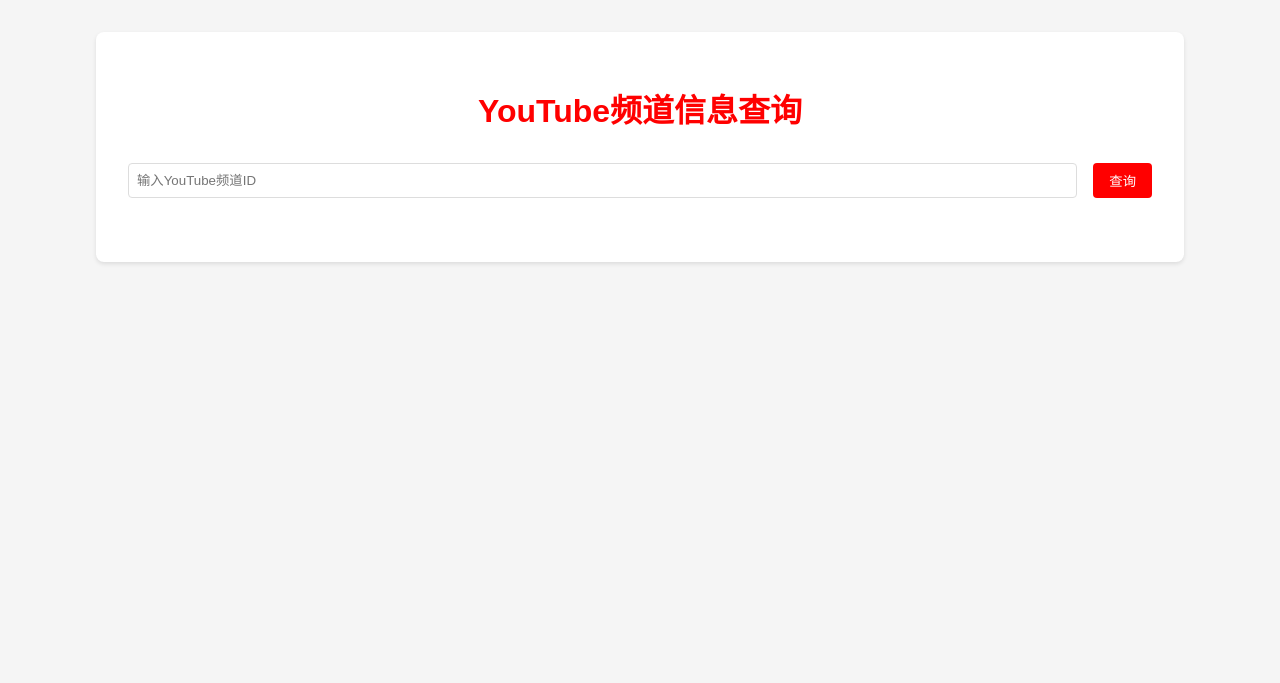
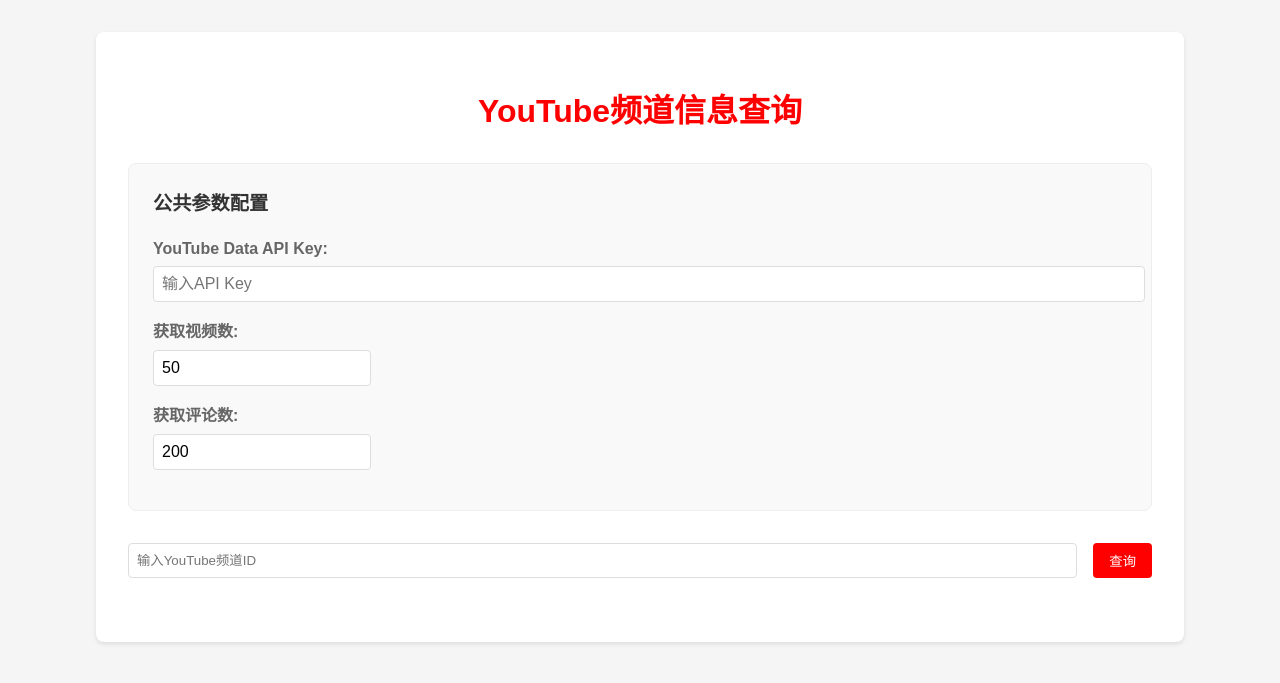
Before and after one commit to CHSFM/youtbue-influencer, a FastAPI app: page / in a window 1280 px wide. Shown: the top 683 px of the page. Run offline with FastAPI, Linux system fonts and the light colour scheme; some libraries are stand-ins or nearby versions.

Commit message:
增加公共参数配置项

```diff
--- a/main.py
+++ b/main.py
@@ -28,8 +28,15 @@
 async def read_root(request: Request):
     return templates.TemplateResponse("index.html", {"request": request})
 
-@app.get("/channel/{channel_id}")
-async def get_channel_info(channel_id: str):
+from pydantic import BaseModel
+
+class ChannelRequest(BaseModel):
+    apiKey: str
+    videoCount: int
+    commentCount: int
+
+@app.post("/channel/{channel_id}")
+async def get_channel_info(channel_id: str, request: ChannelRequest):
     # 获取频道信息
     channel_request = youtube.channels().list(
         part="snippet,statistics",
@@ -46,7 +53,7 @@
     search_request = youtube.search().list(
         part="snippet",
         channelId=channel_id,
-        maxResults=50,
+        maxResults=request.videoCount,
         order="date",
         type="video"
     )
@@ -88,14 +95,21 @@
         "video_list": videos
     }
 
-@app.get("/comments/{video_id}")
-async def get_video_comments(video_id: str):
+class CommentRequest(BaseModel):
+    apiKey: str
+    commentCount: int
+
+@app.post("/comments/{video_id}")
+async def get_video_comments(video_id: str, request: Request, comment_request: CommentRequest):
     comments = []
     next_page_token = None
 
-    # 最多获取200条评论
-    while len(comments) < 200:
-        request = youtube.commentThreads().list(
+    # 最多获取配置数量的评论
+    # 使用传入的API Key初始化YouTube服务
+    youtube_comments = build("youtube", "v3", developerKey=comment_request.apiKey)
+
+    while len(comments) < comment_request.commentCount:
+        request = youtube_comments.commentThreads().list(
             part="snippet",
             videoId=video_id,
             maxResults=100,
@@ -113,7 +127,7 @@
                 "likeCount": comment["likeCount"]
             })
 
-            if len(comments) >= 200:
+            if len(comments) >= comment_request.commentCount:
                 break
 
         next_page_token = response.get("nextPageToken")
--- a/static/css/style.css
+++ b/static/css/style.css
@@ -149,3 +149,48 @@
         font-weight: bold;
     }
 }
+
+/* 新增配置区域样式 */
+.config-section {
+    margin: 2rem 0;
+    padding: 1.5rem;
+    background: #f9f9f9;
+    border-radius: 8px;
+    border: 1px solid #eee;
+}
+
+.config-section h2 {
+    margin-top: 0;
+    margin-bottom: 1.5rem;
+    color: #333;
+    font-size: 1.2rem;
+}
+
+.config-item {
+    margin-bottom: 1rem;
+}
+
+.config-item label {
+    display: block;
+    margin-bottom: 0.5rem;
+    font-weight: bold;
+    color: #666;
+}
+
+.config-item input {
+    width: 100%;
+    padding: 0.5rem;
+    border: 1px solid #ddd;
+    border-radius: 4px;
+    font-size: 1rem;
+}
+
+.config-item input[type="number"] {
+    max-width: 200px;
+}
+
+@media (max-width: 600px) {
+    .config-item input[type="number"] {
+        max-width: 100%;
+    }
+}
--- a/static/js/script.js
+++ b/static/js/script.js
@@ -13,11 +13,29 @@
     form.addEventListener('submit', async function(e) {
         e.preventDefault();
 
+        // 获取配置值
+        const apiKey = document.getElementById('apiKey').value.trim();
+        const videoCount = parseInt(document.getElementById('videoCount').value);
+        const commentCount = parseInt(document.getElementById('commentCount').value);
+
         const channelId = document.getElementById('channelId').value.trim();
-        if (!channelId) return;
+        if (!channelId || !apiKey) {
+            alert('请填写频道ID和API Key');
+            return;
+        }
 
         try {
-            const response = await fetch(`/channel/${channelId}`);
+            const response = await fetch(`/channel/${channelId}`, {
+                method: 'POST',
+                headers: {
+                    'Content-Type': 'application/json',
+                },
+                body: JSON.stringify({
+                    apiKey,
+                    videoCount,
+                    commentCount
+                })
+            });
             const data = await response.json();
 
             if (data.error) {
@@ -101,7 +119,16 @@
             const videoTitle = e.target.closest('tr').querySelector('td').textContent;
 
             try {
-                const response = await fetch(`/comments/${videoId}`);
+                const response = await fetch(`/comments/${videoId}`, {
+                    method: 'POST',
+                    headers: {
+                        'Content-Type': 'application/json',
+                    },
+                    body: JSON.stringify({
+                        apiKey: document.getElementById('apiKey').value.trim(),
+                        commentCount: parseInt(document.getElementById('commentCount').value)
+                    })
+                });
                 const comments = await response.json();
 
                 if (comments.error) {
--- a/templates/index.html
+++ b/templates/index.html
@@ -9,6 +9,23 @@
 <body>
     <div class="container">
         <h1>YouTube频道信息查询</h1>
+
+        <div class="config-section">
+            <h2>公共参数配置</h2>
+            <div class="config-item">
+                <label for="apiKey">YouTube Data API Key:</label>
+                <input type="text" id="apiKey" placeholder="输入API Key" required>
+            </div>
+            <div class="config-item">
+                <label for="videoCount">获取视频数:</label>
+                <input type="number" id="videoCount" value="50" min="1" max="50">
+            </div>
+            <div class="config-item">
+                <label for="commentCount">获取评论数:</label>
+                <input type="number" id="commentCount" value="200" min="1" max="200">
+            </div>
+        </div>
+
         <form id="channelForm">
             <input type="text" id="channelId" placeholder="输入YouTube频道ID" required>
             <button type="submit">查询</button>
```
